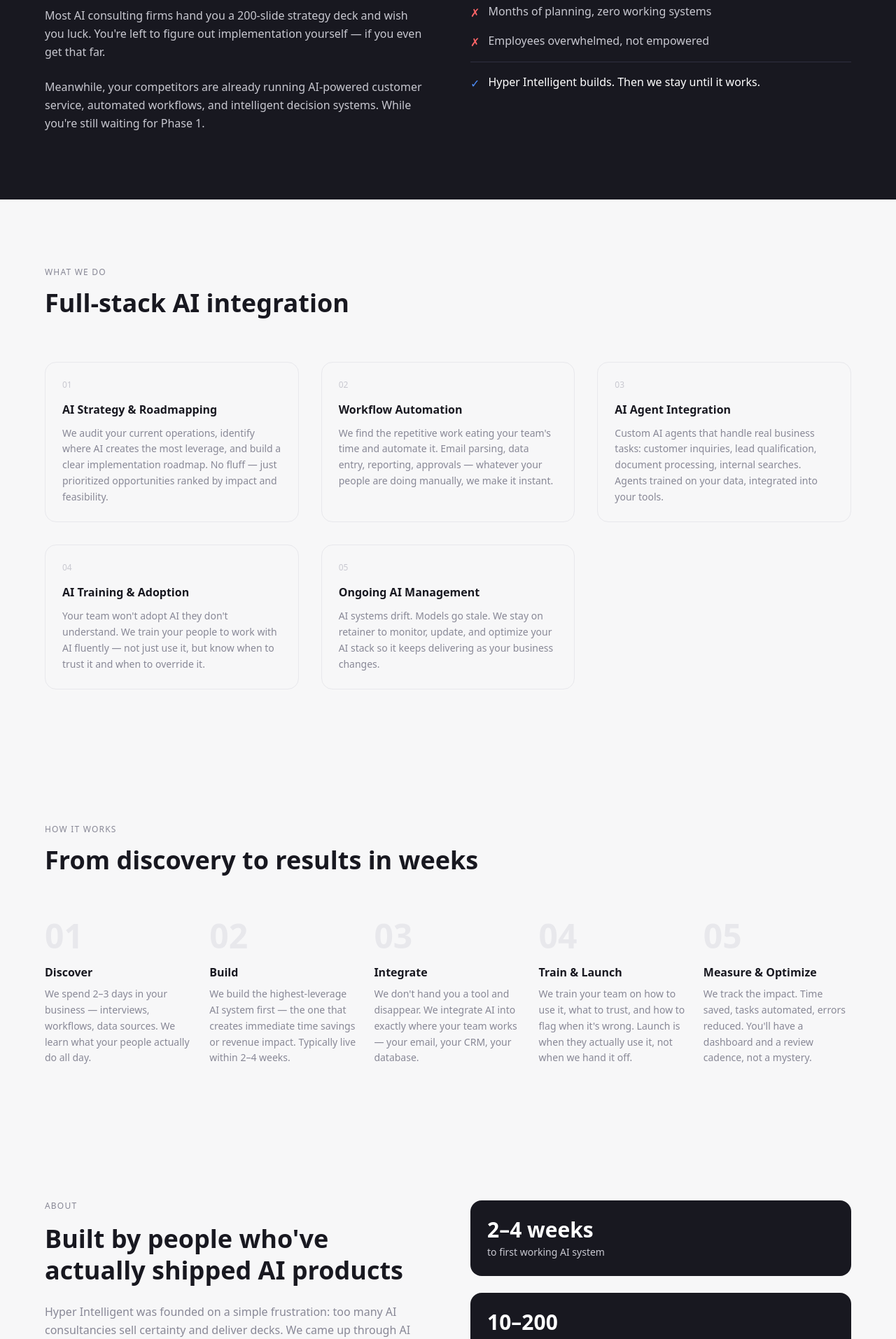
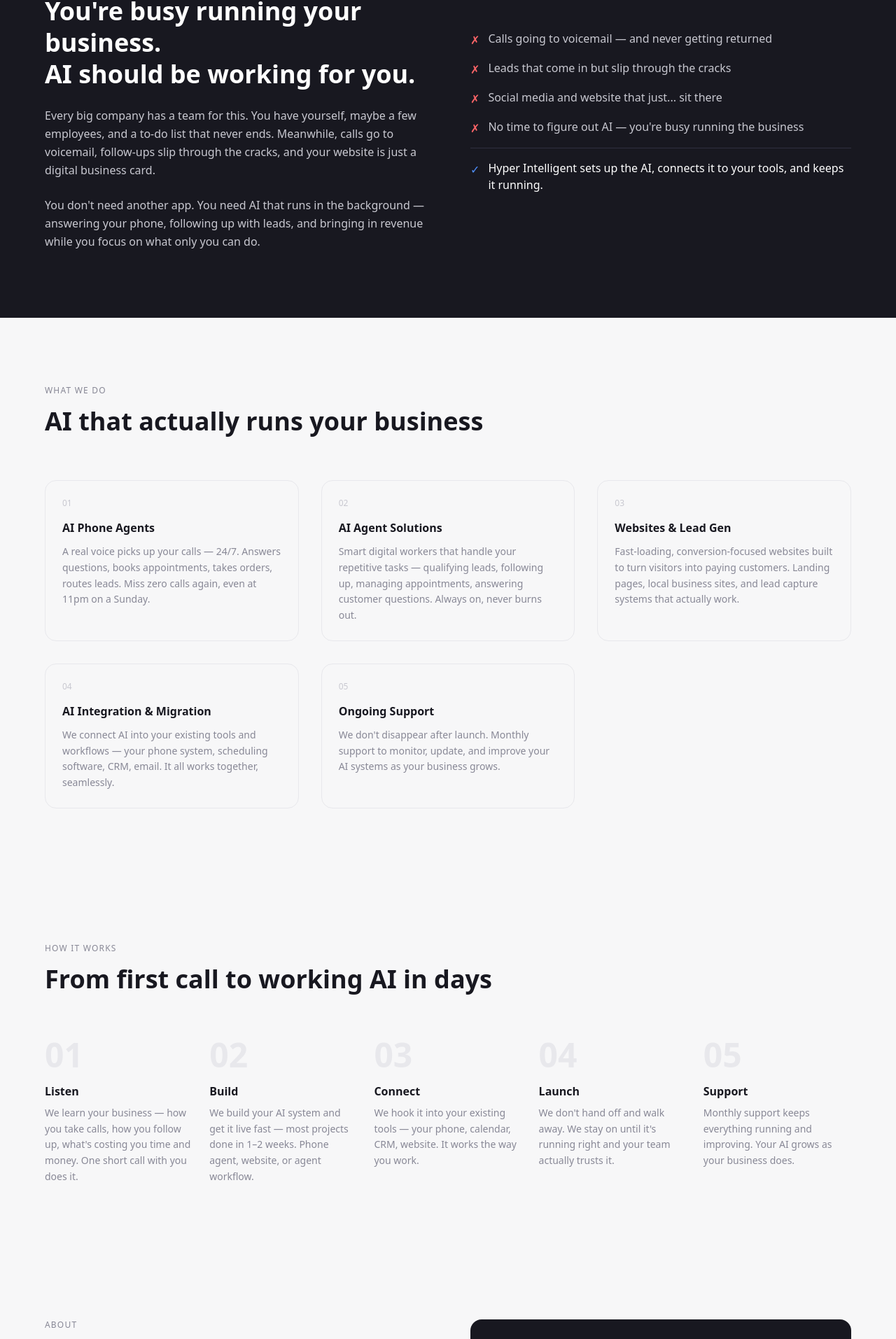
Before and after one commit to MagicShow/hyper, a Next.js app: page / in a window 1280 px wide. Shown: the part 860-2773 px from the top of the page at 70% size. Built offline with nearby package versions, Linux system fonts and the light colour scheme.

Commit message:
Refresh site: new positioning, AI phone agents + agents + websites, ma-pa focus

```diff
--- a/app/layout.tsx
+++ b/app/layout.tsx
@@ -13,10 +13,10 @@ const geistMono = Geist_Mono({
 });
 
 export const metadata: Metadata = {
-  title: "Hyper Intelligent — AI Transformation for Businesses That Actually Work",
+  title: "Hyper Intelligent — AI Phone Agents, Agent Solutions & Websites for Local Business",
   description:
-    "We integrate AI into small and mid-sized companies. Not presentations. Not reports. Working AI systems that cut costs, save time, and give you an edge.",
-  keywords: "AI consulting, AI implementation, business automation, AI integration, small business AI",
+    "AI phone agents, smart business agents, and websites that turn browsers into buyers — for local shops, service businesses, and growing companies. No enterprise minimums. Results in days.",
+  keywords: "AI phone agent, AI for small business, local business AI, AI lead generation, AI answering service",
 };
 
 export default function RootLayout({
--- a/app/page.tsx
+++ b/app/page.tsx
@@ -35,21 +35,21 @@ function Hero() {
         <div className="max-w-3xl">
           <div className="inline-flex items-center gap-2 px-3 py-1 rounded-full bg-gray-20 text-xs text-gray-50 mb-8">
             <span className="w-1.5 h-1.5 rounded-full bg-accent animate-pulse" />
-            AI Implementation for Small & Mid-Sized Businesses
+            AI for Local & Small Business — Phone Agents, Agents & Websites
           </div>
           <h1 className="text-5xl md:text-6xl font-bold tracking-tight text-gray-90 leading-[1.1] mb-6">
-            We don&apos;t consult.<br />
-            We build.
+            Your phone never stops ringing.<br />
+            Neither do we.
           </h1>
           <p className="text-xl text-gray-50 leading-relaxed mb-10 max-w-2xl">
-            Hyper Intelligent integrates AI into your operations — not with slide decks, but with working systems. Workflow automation, AI agents, smart integrations. Results in weeks, not quarters.
+            Hyper Intelligent builds AI phone agents, smart business agents, and websites that turn browsers into buyers — for local shops, service businesses, and growing companies. No enterprise minimums. No 12-month rollouts.
           </p>
           <div className="flex flex-col sm:flex-row gap-4">
             <Link
               href="#contact"
               className="bg-accent text-white font-medium px-6 py-3 rounded-full hover:bg-accent-bright transition-colors text-center"
             >
-              See How It Works
+              Book a Free Call
             </Link>
             <Link
               href="#services"
@@ -72,21 +72,21 @@ function Problem() {
           <div>
             <p className="text-xs uppercase tracking-widest text-gray-30 mb-4">The Problem</p>
             <h2 className="text-4xl font-bold leading-tight mb-6">
-              You&apos;ve heard the AI pitch.<br />Where&apos;s the AI product?
+              You&apos;re busy running your business.<br />AI should be working for you.
             </h2>
             <p className="text-gray-30 leading-relaxed mb-6">
-              Most AI consulting firms hand you a 200-slide strategy deck and wish you luck. You&apos;re left to figure out implementation yourself — if you even get that far.
+              Every big company has a team for this. You have yourself, maybe a few employees, and a to-do list that never ends. Meanwhile, calls go to voicemail, follow-ups slip through the cracks, and your website is just a digital business card.
             </p>
             <p className="text-gray-30 leading-relaxed">
-              Meanwhile, your competitors are already running AI-powered customer service, automated workflows, and intelligent decision systems. While you&apos;re still waiting for Phase 1.
+              You don&apos;t need another app. You need AI that runs in the background — answering your phone, following up with leads, and bringing in revenue while you focus on what only you can do.
             </p>
           </div>
           <div className="space-y-4">
             {[
-              { label: "Consultants disappear after the report", cross: true },
-              { label: "AI tools sitting unused because no one knows how to integrate them", cross: true },
-              { label: "Months of planning, zero working systems", cross: true },
-              { label: "Employees overwhelmed, not empowered", cross: true },
+              { label: "Calls going to voicemail — and never getting returned", cross: true },
+              { label: "Leads that come in but slip through the cracks", cross: true },
+              { label: "Social media and website that just... sit there", cross: true },
+              { label: "No time to figure out AI — you're busy running the business", cross: true },
             ].map(({ label }) => (
               <div key={label} className="flex items-start gap-3 text-gray-30">
                 <span className="text-red-400 mt-0.5">✗</span>
@@ -95,7 +95,7 @@ function Problem() {
             ))}
             <div className="pt-4 border-t border-gray-80 flex items-start gap-3 text-white font-medium">
               <span className="text-accent mt-0.5">✓</span>
-              <span>Hyper Intelligent builds. Then we stay until it works.</span>
+              <span>Hyper Intelligent sets up the AI, connects it to your tools, and keeps it running.</span>
             </div>
           </div>
         </div>
@@ -108,33 +108,33 @@ function Services() {
   const services = [
     {
       number: "01",
-      title: "AI Strategy & Roadmapping",
+      title: "AI Phone Agents",
       description:
-        "We audit your current operations, identify where AI creates the most leverage, and build a clear implementation roadmap. No fluff — just prioritized opportunities ranked by impact and feasibility.",
+        "A real voice picks up your calls — 24/7. Answers questions, books appointments, takes orders, routes leads. Miss zero calls again, even at 11pm on a Sunday.",
     },
     {
       number: "02",
-      title: "Workflow Automation",
+      title: "AI Agent Solutions",
       description:
-        "We find the repetitive work eating your team's time and automate it. Email parsing, data entry, reporting, approvals — whatever your people are doing manually, we make it instant.",
+        "Smart digital workers that handle your repetitive tasks — qualifying leads, following up, managing appointments, answering customer questions. Always on, never burns out.",
     },
     {
       number: "03",
-      title: "AI Agent Integration",
+      title: "Websites & Lead Gen",
       description:
-        "Custom AI agents that handle real business tasks: customer inquiries, lead qualification, document processing, internal searches. Agents trained on your data, integrated into your tools.",
+        "Fast-loading, conversion-focused websites built to turn visitors into paying customers. Landing pages, local business sites, and lead capture systems that actually work.",
     },
     {
       number: "04",
-      title: "AI Training & Adoption",
+      title: "AI Integration & Migration",
       description:
-        "Your team won't adopt AI they don't understand. We train your people to work with AI fluently — not just use it, but know when to trust it and when to override it.",
+        "We connect AI into your existing tools and workflows — your phone system, scheduling software, CRM, email. It all works together, seamlessly.",
     },
     {
       number: "05",
-      title: "Ongoing AI Management",
+      title: "Ongoing Support",
       description:
-        "AI systems drift. Models go stale. We stay on retainer to monitor, update, and optimize your AI stack so it keeps delivering as your business changes.",
+        "We don't disappear after launch. Monthly support to monitor, update, and improve your AI systems as your business grows.",
     },
   ];
 
@@ -142,7 +142,7 @@ function Services() {
     <section id="services" className="py-24 px-6">
       <div className="max-w-6xl mx-auto">
         <p className="text-xs uppercase tracking-widest text-gray-50 mb-4">What We Do</p>
-        <h2 className="text-4xl font-bold text-gray-90 mb-16">Full-stack AI integration</h2>
+        <h2 className="text-4xl font-bold text-gray-90 mb-16">AI that actually runs your business</h2>
         <div className="grid md:grid-cols-2 lg:grid-cols-3 gap-8">
           {services.map(({ number, title, description }) => (
             <div key={number} className="p-6 rounded-2xl border border-gray-20 hover:border-gray-30 transition-colors">
@@ -161,33 +161,33 @@ function Process() {
   const steps = [
     {
       number: "01",
-      title: "Discover",
+      title: "Listen",
       description:
-        "We spend 2–3 days in your business — interviews, workflows, data sources. We learn what your people actually do all day.",
+        "We learn your business — how you take calls, how you follow up, what's costing you time and money. One short call with you does it.",
     },
     {
       number: "02",
       title: "Build",
       description:
-        "We build the highest-leverage AI system first — the one that creates immediate time savings or revenue impact. Typically live within 2–4 weeks.",
+        "We build your AI system and get it live fast — most projects done in 1–2 weeks. Phone agent, website, or agent workflow.",
     },
     {
       number: "03",
-      title: "Integrate",
+      title: "Connect",
       description:
-        "We don't hand you a tool and disappear. We integrate AI into exactly where your team works — your email, your CRM, your database.",
+        "We hook it into your existing tools — your phone, calendar, CRM, website. It works the way you work.",
     },
     {
       number: "04",
-      title: "Train & Launch",
+      title: "Launch",
       description:
-        "We train your team on how to use it, what to trust, and how to flag when it's wrong. Launch is when they actually use it, not when we hand it off.",
+        "We don't hand off and walk away. We stay on until it's running right and your team actually trusts it.",
     },
     {
       number: "05",
-      title: "Measure & Optimize",
+      title: "Support",
       description:
-        "We track the impact. Time saved, tasks automated, errors reduced. You'll have a dashboard and a review cadence, not a mystery.",
+        "Monthly support keeps everything running and improving. Your AI grows as your business does.",
     },
   ];
 
@@ -195,7 +195,7 @@ function Process() {
     <section id="process" className="py-24 px-6 bg-gray-10">
       <div className="max-w-6xl mx-auto">
         <p className="text-xs uppercase tracking-widest text-gray-50 mb-4">How It Works</p>
-        <h2 className="text-4xl font-bold text-gray-90 mb-16">From discovery to results in weeks</h2>
+        <h2 className="text-4xl font-bold text-gray-90 mb-16">From first call to working AI in days</h2>
         <div className="grid md:grid-cols-5 gap-6">
           {steps.map(({ number, title, description }) => (
             <div key={number}>
@@ -218,20 +218,20 @@ function About() {
           <div>
             <p className="text-xs uppercase tracking-widest text-gray-50 mb-4">About</p>
             <h2 className="text-4xl font-bold text-gray-90 leading-tight mb-6">
-              Built by people who&apos;ve actually shipped AI products
+              Built for the businesses that keep communities running
             </h2>
             <p className="text-gray-50 leading-relaxed mb-6">
-              Hyper Intelligent was founded on a simple frustration: too many AI consultancies sell certainty and deliver decks. We came up through AI product development — we've built the systems we're asking clients to trust us with.
+              Hyper Intelligent was founded on a simple frustration: local shops, service businesses, and growing companies get ignored by AI. All the tools are built for enterprise. We built Hyper for you.
             </p>
             <p className="text-gray-50 leading-relaxed">
-              We work with a small number of clients at a time. Not because we're small — because quality AI integration requires real attention. We take on clients we can deliver transformative results for, not just check a box.
+              We work with a small number of clients at a time — because quality AI requires real attention. You get a team that answers your calls, builds what you need, and sticks around.
             </p>
           </div>
           <div className="space-y-6">
             {[
-              { metric: "2–4 weeks", label: "to first working AI system" },
-              { metric: "10–200", label: "employee businesses we work with" },
-              { metric: "Unlimited", label: "support during engagement" },
+              { metric: "1–2 weeks", label: "to first live AI system" },
+              { metric: "1–100", label: "employee businesses we work with" },
+              { metric: "24/7", label: "phone agents available" },
             ].map(({ metric, label }) => (
               <div key={label} className="p-6 rounded-2xl bg-gray-90 text-white">
                 <div className="text-3xl font-bold mb-1">{metric}</div>
@@ -253,7 +253,7 @@ function Contact() {
           <div>
             <p className="text-xs uppercase tracking-widest text-gray-30 mb-4">Contact</p>
             <h2 className="text-4xl font-bold leading-tight mb-6">
-              Ready to stop planning and start building?
+              Ready to stop doing everything yourself?
             </h2>
             <p className="text-gray-30 leading-relaxed mb-8">
               Tell us about your business — what&apos;s slowing you down, what you wish was automated, where AI could change the game for you. We&apos;ll give you a straight answer on whether we&apos;re the right fit.
@@ -274,31 +274,31 @@ function Contact() {
           <form className="space-y-5">
             <div>
               <label className="block text-xs uppercase tracking-widest text-gray-30 mb-2">
-                Company Name
+                Business Name
               </label>
               <input
                 type="text"
-                placeholder="Your company"
+                placeholder="Your business"
                 className="w-full bg-gray-80 border border-gray-70 rounded-xl px-4 py-3 text-white placeholder-gray-50 text-sm focus:outline-none focus:border-accent transition-colors"
               />
             </div>
             <div>
               <label className="block text-xs uppercase tracking-widest text-gray-30 mb-2">
-                Work Email
+                Phone or Email
               </label>
               <input
-                type="email"
-                placeholder="you@company.com"
+                type="text"
+                placeholder="How do we reach you?"
                 className="w-full bg-gray-80 border border-gray-70 rounded-xl px-4 py-3 text-white placeholder-gray-50 text-sm focus:outline-none focus:border-accent transition-colors"
               />
             </div>
             <div>
               <label className="block text-xs uppercase tracking-widest text-gray-30 mb-2">
-                Where are you stuck with AI?
+                What do you need help with?
               </label>
               <textarea
                 rows={4}
-                placeholder="Tell us briefly what you're trying to do, what's in your way, or what you've already tried..."
+                placeholder="Tell us briefly what you're dealing with — calls, leads, website, all of the above..."
                 className="w-full bg-gray-80 border border-gray-70 rounded-xl px-4 py-3 text-white placeholder-gray-50 text-sm focus:outline-none focus:border-accent transition-colors resize-none"
               />
             </div>
@@ -306,7 +306,7 @@ function Contact() {
               type="submit"
               className="w-full bg-accent text-white font-medium py-3 rounded-full hover:bg-accent-bright transition-colors"
             >
-              Send Message
+              Get a Free Consultation
             </button>
             <p className="text-xs text-gray-30 text-center">
               No sales pitch. Just a straight conversation about whether we can help.
```
